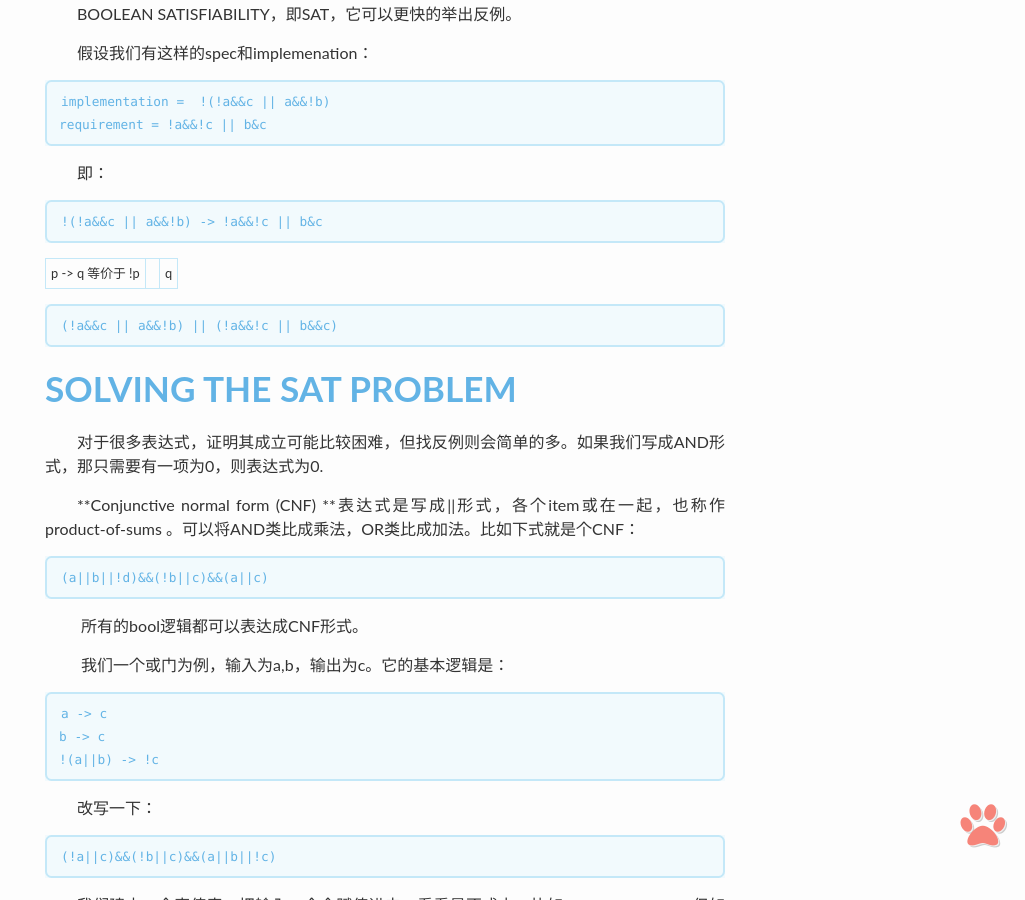
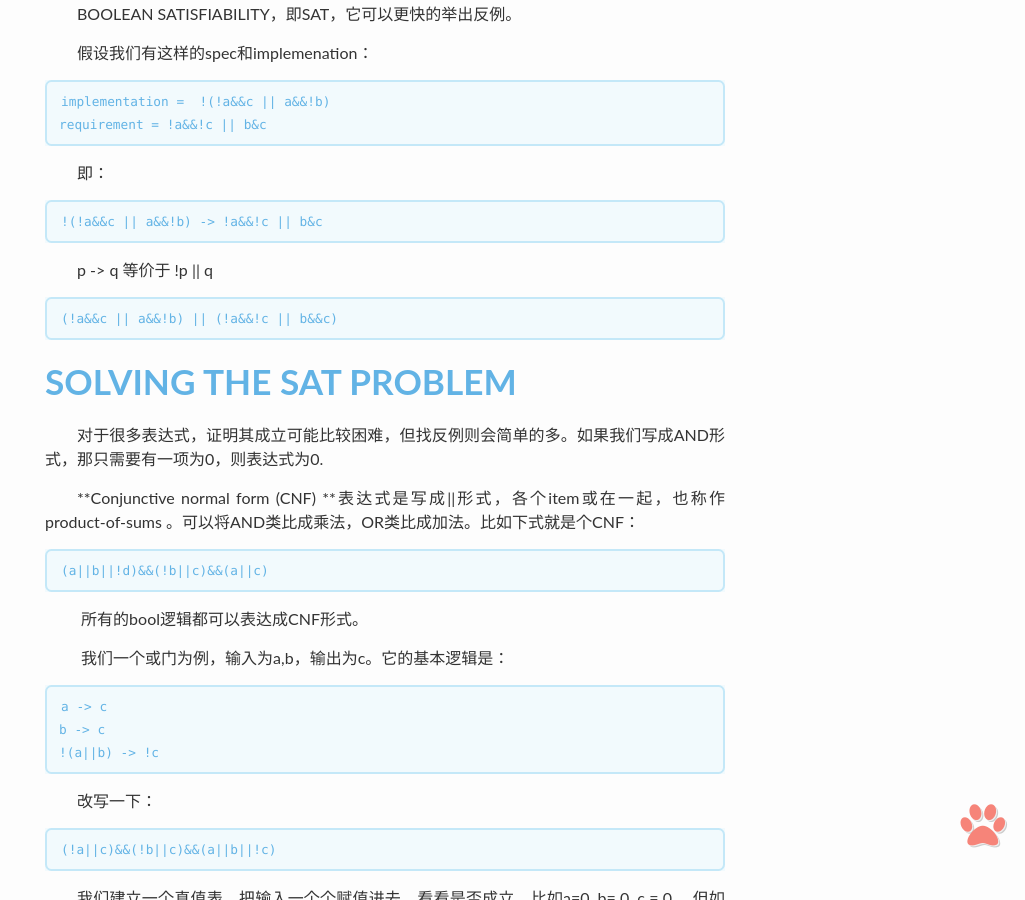
Before and after one commit to troyguo/troyguo.github.io, a Jekyll site: the page built from _posts/Formal/2020-07-9-basic-algorithm.md, in a window 1280 px wide and 900 px high, scrolled down 6264 px. Shown: the whole window, without its empty margins (255-1280 px from the left). Built offline with Jekyll 4.4.1, drawn with Linux system fonts in a browser that asks for light colours; our own code applies the rules of GitHub Pages for plain Markdown files; comment, search, counter and statistics services are not loaded.

Commit message:
fix typo

````diff
--- a/_posts/Formal/2020-07-9-basic-algorithm.md
+++ b/_posts/Formal/2020-07-9-basic-algorithm.md
@@ -83,6 +83,8 @@ typora-root-url: ..\..
 
 ![图11 bdd_curcuit](/images/formal/basic_algo/11_bdd_curcuit.PNG)
 
+
+
 ![图12 combined_bdd](/images/formal/basic_algo/12_bdd_curcuit.PNG)
 
 
@@ -120,7 +122,7 @@ requirement = !a&&!c || b&c
 !(!a&&c || a&&!b) -> !a&&!c || b&c
 ```
 
-p -> q 等价于 !p || q
+p -> q 等价于 !p \|\| q
 
 ```
 (!a&&c || a&&!b) || (!a&&!c || b&&c)
````
